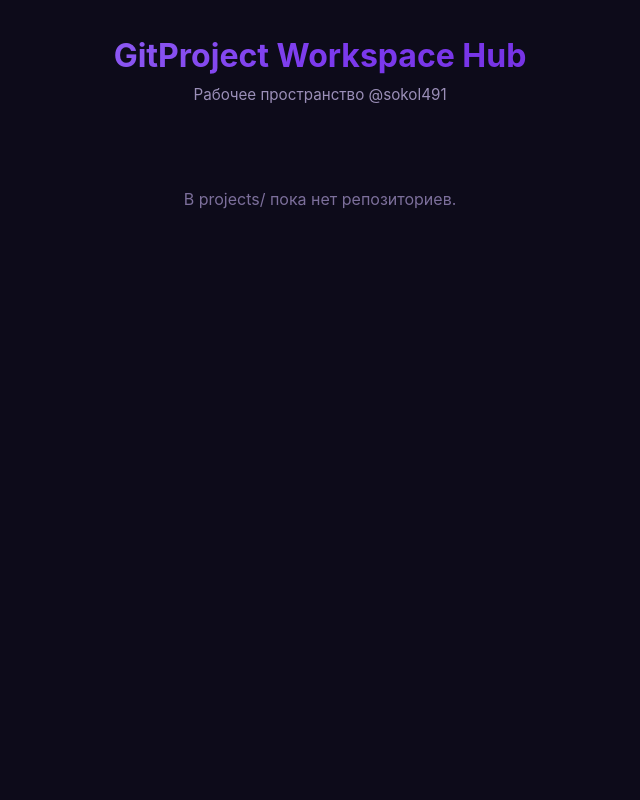
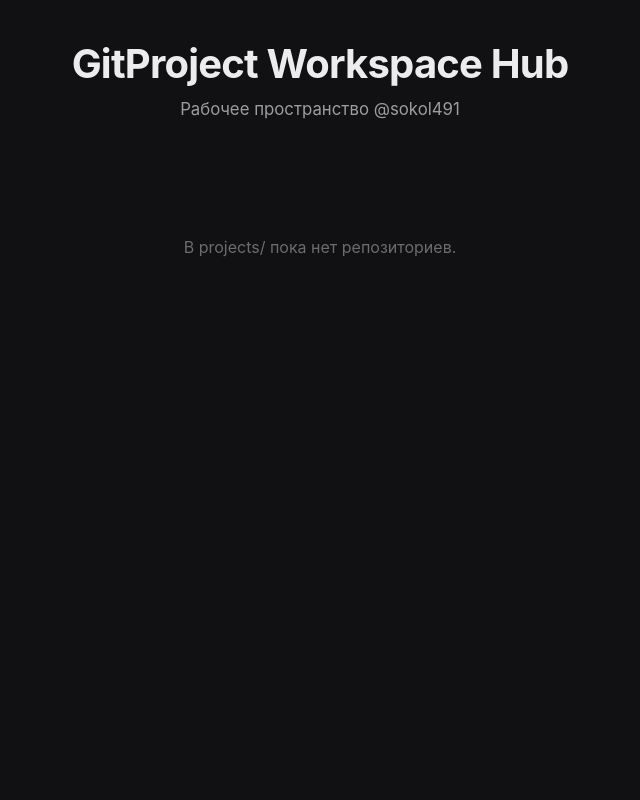
Before and after one commit to mrsokol491/gitproject, a PHP site: page / in a window 1280 px wide. Shown: the whole page, without its empty margins (320-960 px from the left). Run offline with PHP 8.4, Linux system fonts and the light colour scheme.

Commit message:
style(дизайн): обновить стили по Stageshow design system
- дизайн-токены из stage.css тёмной темы
- orbital gradients на фоне
- glass-эффект на карточках и панелях
- bento-grid сетка
- современные тени и depth
- cubic-bezier анимации

```diff
--- a/assets/style.css
+++ b/assets/style.css
@@ -1,77 +1,154 @@
-/* GitProject Workspace Hub — стили интерфейса */
+/* GitProject Workspace Hub — обновлённые стили (Stageshow design system) */
 
-/* --- Базовый сброс и тело страницы --- */
+/* --- Дизайн-токены (Stageshow dark theme) --- */
+:root {
+  --ss-canvas: #111113;
+  --ss-surface: #1a1a1d;
+  --ss-chrome: #1d1d20;
+  --ss-raised: #26262a;
+
+  --ss-ink-1: rgba(255, 255, 255, 0.05);
+  --ss-ink-2: rgba(255, 255, 255, 0.07);
+  --ss-ink-3: rgba(255, 255, 255, 0.1);
+  --ss-fill: #313134;
+  --ss-ink-4: rgba(255, 255, 255, 0.13);
+  --ss-ink-5: rgba(255, 255, 255, 0.2);
+
+  --ss-line: rgba(255, 255, 255, 0.08);
+  --ss-line-faint: rgba(255, 255, 255, 0.05);
+  --ss-text: #9d9da1;
+  --ss-text-strong: #ececee;
+  --ss-text-faint: #6c6c70;
+  --ss-icon: #9a9aa0;
+  --ss-icon-faint: #4a4a50;
+
+  --ss-accent: #818cf8;
+  --ss-accent-soft: rgba(129, 140, 248, 0.15);
+  --ss-accent-text: color-mix(in srgb, var(--ss-accent) 70%, #fff);
+  --ss-success: #4ade80;
+  --ss-success-soft: rgba(34, 197, 94, 0.16);
+  --ss-success-text: #4ade80;
+  --ss-warning: #fbbf24;
+  --ss-warning-soft: rgba(245, 158, 11, 0.18);
+  --ss-warning-text: #fbbf24;
+  --ss-danger: #f87171;
+  --ss-danger-soft: rgba(239, 68, 68, 0.16);
+
+  --ss-shadow-window: 0 0 0 1px rgba(255, 255, 255, 0.08), 0 4px 16px rgba(0, 0, 0, 0.4);
+  --ss-shadow-float: 0 0 0 1px rgba(255, 255, 255, 0.1), 0 4px 16px rgba(0, 0, 0, 0.4), 0 12px 32px rgba(0, 0, 0, 0.3);
+  --ss-shadow-card: 0 0 0 1px rgba(255, 255, 255, 0.05);
+  --ss-shadow-hero: 0 0 0 1px rgba(255, 255, 255, 0.08), 0 30px 60px -12px rgba(0, 0, 0, 0.6);
+  --ss-shadow-satellite: 0 0 0 1px rgba(255, 255, 255, 0.1), 0 14px 32px -8px rgba(0, 0, 0, 0.7), 0 4px 10px -4px rgba(0, 0, 0, 0.5);
+  --ss-shadow-ground: 0 0 0 1px rgba(255, 255, 255, 0.1), 0 24px 48px -24px rgba(0, 0, 0, 0.6);
+
+  --ss-radius-sm: 6px;
+  --ss-radius-md: 8px;
+  --ss-radius-lg: 12px;
+  --ss-radius-window: 16px;
+  --ss-radius-pill: 999px;
+
+  --orb-1: rgba(129, 140, 248, 0.12);
+  --orb-2: rgba(232, 121, 246, 0.08);
+  --orb-3: rgba(56, 189, 248, 0.06);
+}
+
+/* --- Базовый сброс --- */
 *, *::before, *::after { margin: 0; padding: 0; box-sizing: border-box; }
 
 body {
   font-family: -apple-system, BlinkMacSystemFont, 'Segoe UI', Roboto, sans-serif;
-    background: #0d0b1a;
-    color: #e8e4f3;
+  background: var(--ss-canvas);
+  color: var(--ss-text);
   min-height: 100vh;
-    padding: 1.5rem;
-    line-height: 1.5;
+  padding: 2rem;
+  line-height: 1.6;
+  font-weight: 400;
+  -webkit-font-smoothing: antialiased;
+  background-image:
+    radial-gradient(60% 75% at 20% 10%, var(--orb-1), transparent 70%),
+    radial-gradient(55% 70% at 85% 90%, var(--orb-2), transparent 70%),
+    radial-gradient(45% 55% at 70% 80%, var(--orb-3), transparent 70%),
+    var(--ss-canvas);
 }
 
-.container { max-width: 1100px; margin: 0 auto; }
+.container { max-width: 1200px; margin: 0 auto; }
 
 /* --- Заголовок главного экрана --- */
-.header { text-align: center; margin-bottom: 2rem; }
+.header { text-align: center; margin-bottom: 3rem; }
 
 .header h1 {
-    background: linear-gradient(135deg, #a78bfa, #7c3aed, #6d28d9);
-    -webkit-background-clip: text;
-    -webkit-text-fill-color: transparent;
-    background-clip: text;
-    font-size: 2rem;
+  font-size: 2.5rem;
   font-weight: 700;
-    margin-bottom: 0.25rem;
+  color: var(--ss-text-strong);
+  margin-bottom: 0.5rem;
+  letter-spacing: -0.02em;
+  line-height: 1.2;
 }
 
-.header .sub { color: #9b8fb8; font-size: 0.95rem; }
+.header .sub {
+  color: var(--ss-text);
+  font-size: 1.05rem;
+  font-weight: 400;
+}
 
-/* --- Сетка проектов --- */
+/* --- Bento-grid сетка проектов --- */
 .grid {
   display: grid;
-    grid-template-columns: repeat(auto-fill, minmax(280px, 1fr));
-    gap: 1rem;
+  grid-template-columns: repeat(auto-fill, minmax(300px, 1fr));
+  gap: 1.25rem;
 }
 
-/* --- Карточка проекта --- */
+/* --- Карточка проекта (glass + bento style) --- */
 .card {
-    background: #1a1528;
-    border: 1px solid #2d2640;
-    border-radius: 12px;
-    padding: 1.2rem;
-    transition: all 0.3s ease;
+  position: relative;
+  background: var(--ss-surface);
+  border: 1px solid var(--ss-line);
+  border-radius: var(--ss-radius-lg);
+  padding: 1.5rem;
+  transition: all 0.3s cubic-bezier(0.25, 0.8, 0.25, 1);
   text-decoration: none;
   color: inherit;
   display: block;
-    box-shadow: 0 4px 20px rgba(124, 58, 237, 0.08);
+  backdrop-filter: blur(12px) saturate(1.4);
+  -webkit-backdrop-filter: blur(12px) saturate(1.4);
+  box-shadow: var(--ss-shadow-card);
+  overflow: hidden;
+}
+
+.card::before {
+  content: '';
+  position: absolute;
+  inset: 0;
+  background: radial-gradient(120% 140% at 0% 0%, rgba(255, 255, 255, 0.06), transparent 60%);
+  pointer-events: none;
 }
 
 .card:hover {
-    border-color: #a78bfa;
-    transform: translateY(-2px);
-    box-shadow: 0 6px 30px rgba(124, 58, 237, 0.15);
-    background: #221d35;
+  border-color: rgba(129, 140, 248, 0.3);
+  transform: translateY(-3px);
+  box-shadow: var(--ss-shadow-float), 0 0 0 1px rgba(129, 140, 248, 0.2);
+  background: var(--ss-raised);
 }
 
 .card-head {
   display: flex;
   justify-content: space-between;
   align-items: center;
-    margin-bottom: 0.5rem;
+  margin-bottom: 0.75rem;
+  position: relative;
+  z-index: 1;
 }
 
 .card-name {
-    font-size: 1.15rem;
+  font-size: 1.2rem;
   font-weight: 600;
-    color: #f3e8ff;
+  color: var(--ss-text-strong);
+  letter-spacing: -0.01em;
 }
 
 .badge {
-    padding: 0.15rem 0.5rem;
-    border-radius: 6px;
+  padding: 0.2rem 0.6rem;
+  border-radius: var(--ss-radius-pill);
   font-size: 0.72rem;
   font-weight: 600;
   text-transform: uppercase;
@@ -116,70 +199,88 @@ body {
   width: 8px;
   height: 8px;
   border-radius: 50%;
-    margin-right: 5px;
+  margin-right: 6px;
 }
 
-.dot--ok   { background: #10b981; }
-.dot--warn { background: #f59e0b; }
-.dot--bad  { background: #ef4444; }
+.dot--ok   { background: var(--ss-success); box-shadow: 0 0 8px var(--ss-success); }
+.dot--warn { background: var(--ss-warning); box-shadow: 0 0 8px var(--ss-warning); }
+.dot--bad  { background: var(--ss-danger); box-shadow: 0 0 8px var(--ss-danger); }
 
 /* --- Пустое состояние --- */
-.empty { text-align: center; padding: 3rem; color: #7c6f9b; }
+.empty { text-align: center; padding: 4rem 2rem; color: var(--ss-text-faint); }
 
 /* --- Заголовок страницы проекта --- */
-.project-header { margin-bottom: 1.5rem; }
+.project-header { margin-bottom: 2rem; }
 
 .project-back {
   display: inline-block;
-    color: #a78bfa;
+  color: var(--ss-accent);
   text-decoration: none;
   font-size: 0.9rem;
-    margin-bottom: 0.5rem;
-    transition: color 0.2s;
+  margin-bottom: 0.75rem;
+  transition: color 0.2s ease;
 }
 
-.project-back:hover { color: #c4b5fd; }
+.project-back:hover { color: var(--ss-accent-text); }
 
 .project-title {
-    font-size: 1.5rem;
+  font-size: 1.75rem;
   font-weight: 700;
-    color: #f3e8ff;
+  color: var(--ss-text-strong);
+  letter-spacing: -0.02em;
+  line-height: 1.3;
 }
 
-/* --- Техническая информация проекта --- */
+/* --- Панель информации о проекте (glass) --- */
 .project-info {
-    background: #1a1528;
-    border: 1px solid #2d2640;
-    border-radius: 12px;
-    padding: 1.5rem;
-    margin-bottom: 1.5rem;
-    box-shadow: 0 4px 20px rgba(124, 58, 237, 0.08);
+  background: var(--ss-surface);
+  border: 1px solid var(--ss-line);
+  border-radius: var(--ss-radius-lg);
+  padding: 2rem;
+  margin-bottom: 2rem;
+  box-shadow: var(--ss-shadow-card);
+  backdrop-filter: blur(12px) saturate(1.4);
+  -webkit-backdrop-filter: blur(12px) saturate(1.4);
+  position: relative;
+  overflow: hidden;
+}
+
+.project-info::before {
+  content: '';
+  position: absolute;
+  inset: 0;
+  background: radial-gradient(120% 140% at 0% 0%, rgba(255, 255, 255, 0.04), transparent 60%);
+  pointer-events: none;
 }
 
 .info-row {
   display: flex;
   justify-content: space-between;
   align-items: baseline;
-    padding: 0.5rem 0;
+  padding: 0.75rem 0;
+  position: relative;
+  z-index: 1;
 }
 
 .info-label {
-    color: #9b8fb8;
-    font-size: 0.88rem;
-    min-width: 100px;
+  color: var(--ss-text);
+  font-size: 0.9rem;
+  min-width: 120px;
 }
 
 .info-value {
-    color: #e8e4f3;
-    font-size: 0.88rem;
+  color: var(--ss-text-strong);
+  font-size: 0.9rem;
   text-align: right;
   word-break: break-all;
 }
 
 .info-divider {
   border: none;
-    border-top: 1px solid #2d2640;
-    margin: 1rem 0;
+  border-top: 1px solid var(--ss-line);
+  margin: 1.25rem 0;
+  position: relative;
+  z-index: 1;
 }
 
 /* --- Сравнение версий --- */
@@ -258,71 +365,68 @@ body {
 
 .btn {
   display: inline-block;
-    padding: 0.5rem 1rem;
-    border: 1px solid #2d2640;
-    border-radius: 8px;
-    color: #e8e4f3;
+  padding: 0.6rem 1.25rem;
+  border: 1px solid var(--ss-line);
+  border-radius: var(--ss-radius-md);
+  color: var(--ss-text-strong);
   text-decoration: none;
-    font-size: 0.88rem;
-    background: #0d0b1a;
+  font-size: 0.9rem;
+  background: var(--ss-ink-1);
   text-align: center;
-    transition: all 0.2s;
+  transition: all 0.2s ease;
   cursor: pointer;
 }
 
 .btn:hover {
-    border-color: #a78bfa;
-    background: #221d35;
+  border-color: rgba(129, 140, 248, 0.4);
+  background: var(--ss-ink-2);
 }
 
 .btn--primary {
-    border-color: #7c3aed;
-    background: rgba(124, 58, 237, 0.15);
-    color: #c4b5fd;
+  border-color: rgba(129, 140, 248, 0.3);
+  background: var(--ss-accent-soft);
+  color: var(--ss-accent-text);
 }
 
 .btn--primary:hover {
-    background: rgba(124, 58, 237, 0.25);
-    border-color: #a78bfa;
+  background: rgba(129, 140, 248, 0.25);
+  border-color: var(--ss-accent);
 }
 
 /* --- Адаптивность --- */
-@media (max-width: 480px) {
-    body { padding: 1rem; }
+@media (max-width: 768px) {
+  body { padding: 1.25rem; }
 
-    .header h1 { font-size: 1.5rem; }
+  .header h1 { font-size: 1.75rem; }
 
   .grid {
     grid-template-columns: 1fr;
-        gap: 0.75rem;
+    gap: 1rem;
+  }
+
+  .project-actions {
+    grid-template-columns: 1fr;
   }
 
   .info-row {
     flex-direction: column;
-        gap: 0.2rem;
+    gap: 0.25rem;
   }
 
   .info-value { text-align: left; }
 
   .version-row {
     flex-direction: column;
-        gap: 0.75rem;
+    gap: 1rem;
+  }
 }
 
-    .action-buttons {
-        flex-direction: row;
-        flex-wrap: wrap;
-    }
-
-    .btn { flex: 1; min-width: 120px; }
-}
-
-@media (min-width: 481px) and (max-width: 768px) {
+@media (min-width: 769px) and (max-width: 1024px) {
   .grid {
     grid-template-columns: repeat(2, 1fr);
   }
 }
 
-@media (min-width: 1024px) {
-    body { padding: 2rem; }
+@media (min-width: 1025px) {
+  body { padding: 2.5rem; }
 }
```
Also changed, not shown: other parts of assets/style.css (+52 -40 lines). Lines whose indentation alone changed are shown as unchanged.
